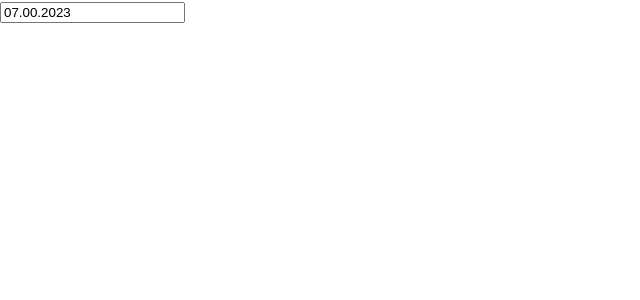
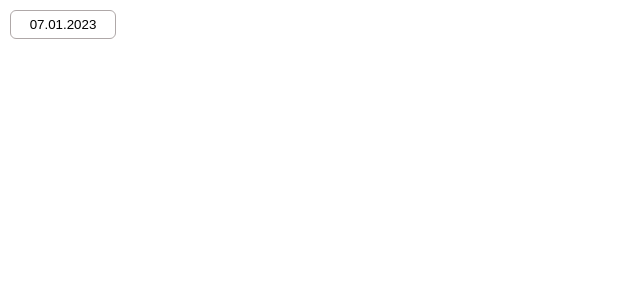
Before and after one commit to kusainovv/core.kus, a Next.js app: page /playground in a window 1280 px wide. Shown: the top 300 px of the page, without its empty margins (0-640 px from the left). Built offline with nearby package versions, Linux system fonts and the light colour scheme.

Commit message:
complete logic for datepicker --feature

```diff
--- a/core/ui/Datepicker.tsx
+++ b/core/ui/Datepicker.tsx
@@ -2,20 +2,51 @@ import styled from "@emotion/styled";
 import { ChangeEvent, ChangeEventHandler, createRef, useEffect, useRef, useState } from "react";
 import { debounce } from "../utils/debounce";
 
-const Title = styled.p`
+const Title = styled.div`
   margin: 0;
   text-align: center;
+  display: flex;
+  justify-content: space-around;
+  align-items: center;
+  padding-bottom: 10px;
+  border-bottom: 1px solid rgba(0,0,0,0.15);
 `;
 
-const Schedule = styled.div`
+const MonthYear = styled.p`
+  margin: 0;
+`;
+
+const ScheduleItems = styled.div`
   display: grid;
   grid-template-columns: repeat(7, min-content);
   gap: 10px;
 `;
 
+const ScheduleWrapper = styled.div`
+  padding-top: 10px;
+`;
+
+const Schedule = styled.div`
+  display: grid;
+  grid-template-columns: repeat(7, 1fr);
+  gap: 0 10px;
+  width: 100%;
+  text-align: center;
+
+  > span {
+    color: rgba(0,0,0,0.5);
+  }
+`;
+
 const ScheduleItem = styled.span<{ isCurrentScheduleItem: boolean }>`
-  font-weight: ${(props) => (props.isCurrentScheduleItem ? "700" : "200")};
+  text-align: center;
+  border: 1px solid white;
+  padding: 4px;
   cursor: pointer;
+  background-color: ${(props) => (props.isCurrentScheduleItem ? "rgba(21, 95, 168, 0.8)" : "none")};
+  color: ${(props) => (props.isCurrentScheduleItem ? "white" : "black")};
+  border-radius: 6px;
+  font-weight: 200;
 `;
 
 const PopUpCloseZone = styled.div`
@@ -31,13 +62,26 @@ const Content = styled.div`
   width: fit-content;
   position: absolute;
   z-index: 10;
-  padding: 6px;
-  background-color: #aeaec4;
+  padding: 20px 10px;
+  border-radius: 12px;
+  border: 1px solid rgba(0,0,0,0.2);
 `;
 
 const DatePickerField = styled.input`
   position: relative;
   z-index: 11;
+  text-align: center;
+  width: 90px;
+  padding: 6px 7px;
+  background: none;
+  border: 1px solid #afa8a8;
+  border-radius: 6px;
+  cursor: pointer;
+  outline: none;
+
+  &:focus {
+    border: 1px solid #155fa8;
+  }
 `;
 
 const ScheduleNavigation = styled.div`
@@ -71,134 +115,6 @@ const CreateNavigationArrow = ({
     </svg>
   );
 };
-
-
-const getTableSchema = (schema: any) => ({
-  month: schema.month,
-  year: schema.year,
-  scheduleTable: schema.scheduleTable,
-});
-
-const getTableDaySchema = (schema: any) => ({
-  month: schema.month,
-  year: schema.year,
-  day: schema.day,
-  monthOrder: schema.monthOrder,
-});
-// const DatePickerFieldHandWriteHandler = (
-//   e: ChangeEvent<HTMLInputElement>
-// ) => {
-//   const onlyDate = e.target.value.length
-//     ? `${e.target.value.replaceAll(/\D/g, "")}`
-//     : ""; // get only numbers
-//   const pointsCounter = e.target.value.length - onlyDate.length;
-//   try {
-//     // check does user write a point e.g 20.05 is correct 2005 isn't correct
-//     if (
-//       (/^\d+$/g.test(e.target.value) && e.target.value.length === 3) ||
-//       (/^\d+$/g.test(e.target.value) && e.target.value.length === 4) ||
-//       (/^\d+$/g.test(e.target.value) && e.target.value.length === 8)
-//     ) {
-//       throw new Error();
-//     }
-
-//     const getScheduleByOptions = (options: {
-//       isDay?: boolean;
-//       isMonth?: boolean;
-//       isYear?: boolean;
-//     }) => {
-//       const day = +`${onlyDate.slice(0, 2)}`;
-//       const month = +`${onlyDate.slice(2, 4)}`;
-//       const year = +`${onlyDate.slice(4, 8)}`;
-//       return new Promise<{ idx: number; scheduleDay: ScheduleDay }>(
-//         (resolve) => {
-//           const hasUserDate = scheduleTable.findIndex(
-//             (scheduleTableItem, idx) => {
-//               scheduleTableItem[1].scheduleTable.filter(
-//                 (scheduleDay: ScheduleDay) => {
-//                   if (
-//                     (options.isDay && scheduleDay.day === day) ||
-//                     (options.isMonth &&
-//                       scheduleDay.day === day &&
-//                       getMonthName(
-//                         new Date(new Date().setMonth(month - 1))
-//                       ) === scheduleDay.month) ||
-//                     (scheduleDay.day === day &&
-//                       getMonthName(
-//                         new Date(new Date().setMonth(month - 1))
-//                       ) === scheduleDay.month &&
-//                       year === +scheduleDay.year)
-//                   ) {
-//                     resolve({ scheduleDay, idx });
-//                   }
-//                 }
-//               );
-//             }
-//           );
-
-//           if (hasUserDate === -1) {
-//             throw new Error();
-//           }
-//         }
-//       );
-//     };
-
-//     if (e.target.value.length === 2 && pointsCounter === 0) {
-//       getScheduleByOptions({ isDay: true }).then((r) => {
-//         setCurrentDay(r.scheduleDay.day);
-//         setCurrentTab(r.idx);
-//         setDatepickerValue(`${e.target.value}${datepickerValue.slice(2)}`);
-//       });
-//     } else if (
-//       e.target.value.length === 5 &&
-//       +onlyDate.slice(2, 4) < 13 &&
-//       pointsCounter === 1
-//     ) {
-//       getScheduleByOptions({ isMonth: true }).then((r) => {
-//         setCurrentDay(r.scheduleDay.day);
-//         setCurrentTab(r.idx);
-//         setDatepickerValue(
-//           `${datepickerValue.slice(0, 2)}.${e.target.value.slice(
-//             3,
-//             5
-//           )}.${datepickerValue.slice(6, 10)}`
-//         );
-//       });
-//     } else if (
-//       e.target.value.length === 10 &&
-//       +onlyDate.slice(4, 8) < props.maxYear &&
-//       pointsCounter === 2
-//     ) {
-//       getScheduleByOptions({ isYear: true }).then((r) => {
-//         setCurrentDay(r.scheduleDay.day);
-//         setCurrentTab(r.idx);
-//         setDatepickerValue(
-//           `${datepickerValue.slice(0, 5)}.${e.target.value.slice(6, 10)}`
-//         );
-//       });
-//     } else if (onlyDate.length === 0) {
-//       throw new Error();
-//     }
-//   } catch {
-//     setCurrentTab(0);
-//     setDatepickerValue('');
-//     setCurrentDay(new Date().getDate());
-//   }
-// };
-
-
-
-
-
-
-
-
-
-
-
-
-
-
 
 
 
@@ -239,23 +155,13 @@ const months = [
   "декабрь",
 ];
 
-const days = [
-  "пн",
-  "вт",
-  "ср",
-  "чт",
-  "пт",
-  "сб",
-  "вс",
-];
-
 const zeroPrefix = (date: number) => `${date}`.length === 1 ? `0${date}` : `${date}`;
 
 function useDatepicker() {
-  const [datepickerValue, setDatepickerValue] = useState<string>(`${zeroPrefix(new Date().getDate())}.${zeroPrefix(new Date().getMonth())}.${new Date().getFullYear()}`);
+  const [datepickerValue, setDatepickerValue] = useState<string>(`${zeroPrefix(new Date().getDate())}.${zeroPrefix(new Date().getMonth() + 1)}.${new Date().getFullYear()}`);
   const [lastYear, setLastYear] = useState(new Date().getFullYear());
-  const [currentDay, setCurrentDay] = useState(new Date().getDate());
-  const [currentTab, setCurrentTab] = useState(0);
+  const [currentDay, setCurrentDay] = useState<Date>(new Date());
+  const [currentTab, setCurrentTab] = useState(new Date().getMonth());
 
   const isDisabledPrevious = lastYear === 1800;
   const isDisabledNext = lastYear === 3000;
@@ -321,7 +227,7 @@ function useDatepicker() {
       }
     }
 
-    setCurrentDay(day);
+    setCurrentDay(new Date(year, month - 1, day));
   }
 
   return {
@@ -332,7 +238,7 @@ function useDatepicker() {
     datepickerValue,
     currentDay,
 
-    changeCurrentDay: (day: number) => {
+    changeCurrentDay: (day: Date) => {
       setCurrentDay(day);
     },
 
@@ -346,6 +252,13 @@ function useDatepicker() {
         setCurrentTab(11);
       } else {
         setCurrentTab(Math.abs(currentTab) - 1);
+      }
+
+      if (
+        oneFullYear[currentTab].month === months[currentDay?.getMonth()]
+        && +oneFullYear[currentTab].year === currentDay?.getFullYear()
+      ) {
+        setCurrentDay(currentDay);
       }
     },
 
@@ -364,6 +277,13 @@ function useDatepicker() {
       } else {
         setCurrentTab(currentTab + 1);
       }
+
+      if (
+        oneFullYear[currentTab].month === months[currentDay?.getMonth()]
+        && +oneFullYear[currentTab].year === currentDay?.getFullYear()
+      ) {
+        setCurrentDay(currentDay);
+      }
     }
   }
 }
@@ -372,7 +292,6 @@ export const Datepicker = () => {
   const [isShowPopup, setPopup] = useState(false);
 
   const { scheduleTable, datepickerValue, findCloseDate, currentDay, changeCurrentDay, currentTab, updateDatepickerValue, previousMonth, nextMonth } = useDatepicker();
-  console.warn(datepickerValue);
   const datePickerField = useRef<HTMLInputElement | null>(null);
 
   return (
@@ -406,42 +325,57 @@ export const Datepicker = () => {
             datePickerField.current?.focus();
           }}>
             <Title>
-              {scheduleTable[currentTab].month +
-                ", " +
-                scheduleTable[currentTab].year}
-            </Title>
-
-            <ScheduleNavigation>
               <CreateNavigationArrow
                 direction="M4 12L20 12M4 12L10 6M4 12L10 18"
                 switchNavigation={previousMonth}
               />
 
+              <MonthYear>
+                {`${scheduleTable[currentTab].month[0].toUpperCase() + scheduleTable[currentTab].month.slice(1)}` +
+                  ", " +
+                  scheduleTable[currentTab].year}
+              </MonthYear>
+
               <CreateNavigationArrow
                 direction="M20 12L4 12M20 12L14 18M20 12L14 6"
                 switchNavigation={nextMonth}
               />
-            </ScheduleNavigation>
+            </Title>
 
+            <ScheduleWrapper>
               <Schedule>
+                <span>пн</span>
+                <span>вт</span>
+                <span>ср</span>
+                <span>чт</span>
+                <span>пт</span>
+                <span>сб</span>
+                <span>вс</span>
+
+              </Schedule>
+
+              <ScheduleItems>
                 {scheduleTable[currentTab].schedule.map(
                   (day: any, key: number) => {
                     return (
                       <ScheduleItem
                         key={key}
                         onClick={() => {
-                        changeCurrentDay(day.getDate());
+                          changeCurrentDay(day);
                           updateDatepickerValue(`${zeroPrefix(day.getDate())}.${zeroPrefix(day.getMonth() + 1)}.${day.getFullYear()}`)
                         }}
-                      isCurrentScheduleItem={day.getDate() === currentDay}>
+                        isCurrentScheduleItem={
+                          day.getDate() === currentDay?.getDate()
+                          && day.getMonth() === currentDay?.getMonth()
+                          && day.getFullYear() === currentDay?.getFullYear()
+                        }>
                         {day.getDate()}
-                      <br />
-                      {days[day.getDay()]}
                       </ScheduleItem>
                     );
                   }
                 )}
-            </Schedule>
+              </ScheduleItems>
+            </ScheduleWrapper>
           </Content>
         </>
       )}
--- a/pages/playground/index.tsx
+++ b/pages/playground/index.tsx
@@ -1,14 +1,15 @@
+import styled from "@emotion/styled";
 import React from "react";
 import { Datepicker } from "../../core/ui/Datepicker";
 
-
+const Wrapper = styled.div`
+    margin: 10px;
+`;
 
 const Playground = () => {
-    return <>
-
-
-        <Datepicker maxYear={2029} />
-    </>
+    return <Wrapper>
+        <Datepicker />
+    </Wrapper>
 }
 
 
```
Lines whose indentation alone changed are shown as unchanged.
